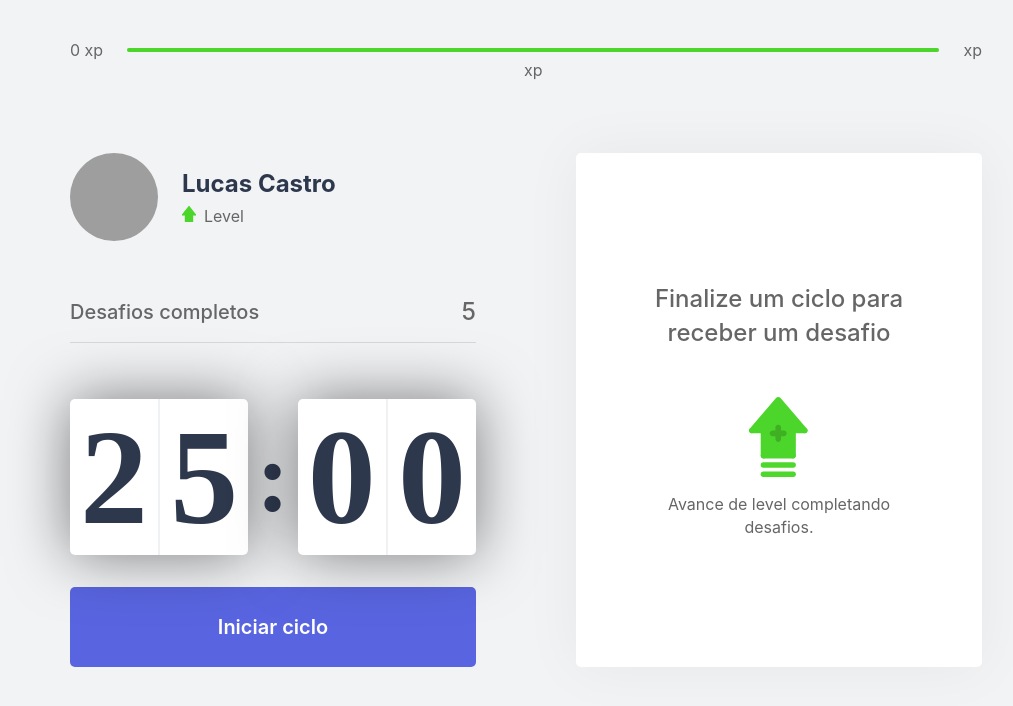
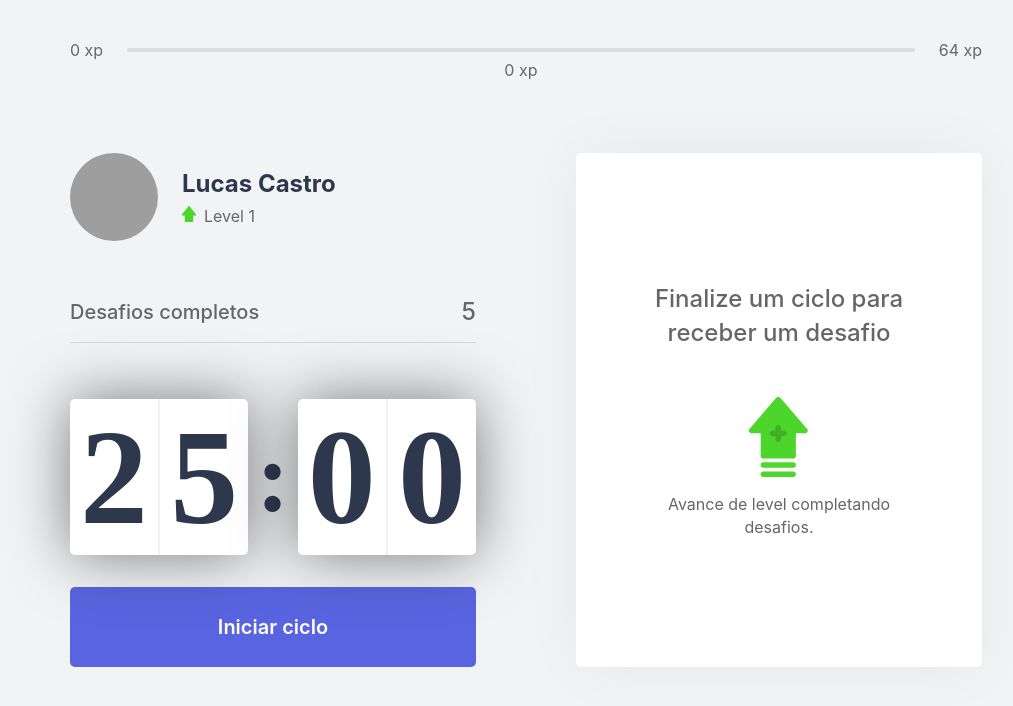
Before and after one commit to Lucashmcastro/NLW_04, a Next.js app: page / in a window 1280 px wide. Shown: the top 706 px of the page, without its empty margins (114-1127 px from the left). Built offline with nearby package versions, Linux system fonts and the light colour scheme; grey boxes are pictures that could not be loaded.

Commit message:
Add interface HomeProps

```diff
--- a/src/pages/index.tsx
+++ b/src/pages/index.tsx
@@ -1,5 +1,6 @@
 import React from "react";
 import Head from "next/head";
+import { GetServerSideProps } from "next";
 
 import { ExperienceBar } from "../components/ExperienceBar";
 import { Profile } from "../components/Profile";
@@ -8,9 +9,21 @@
 import { Countdown } from "../components/Contdown";
 import { ChallengeBox } from "../components/ChallengeBox";
 import { CountdownProvider } from "../contexts/CountdownContext";
+import { ChallengesProvider } from "../contexts/ChallengesContext";
 
-export default function Home() {
+interface HomeProps {
+  level: number;
+  currentExperience: number;
+  challengesCompleted: number;
+}
+
+export default function Home(props: HomeProps) {
   return (
+    <ChallengesProvider
+      level={props.level}
+      currentExperience={props.currentExperience}
+      challengesCompleted={props.challengesCompleted}
+    >
       <div className={styles.container}>
         <Head>
           <title>Início | move.it</title>
@@ -31,5 +44,18 @@
           </section>
         </CountdownProvider>
       </div>
+    </ChallengesProvider>
   );
 }
+
+export const getServerSideProps: GetServerSideProps = async (ctx) => {
+  const { level, currentExperience, challengesCompleted } = ctx.req.cookies;
+
+  return {
+    props: {
+      level: Number(level),
+      currentExperience: Number(currentExperience),
+      challengesCompleted: Number(challengesCompleted),
+    }
+  }
+}
```
Lines whose indentation alone changed are shown as unchanged.
